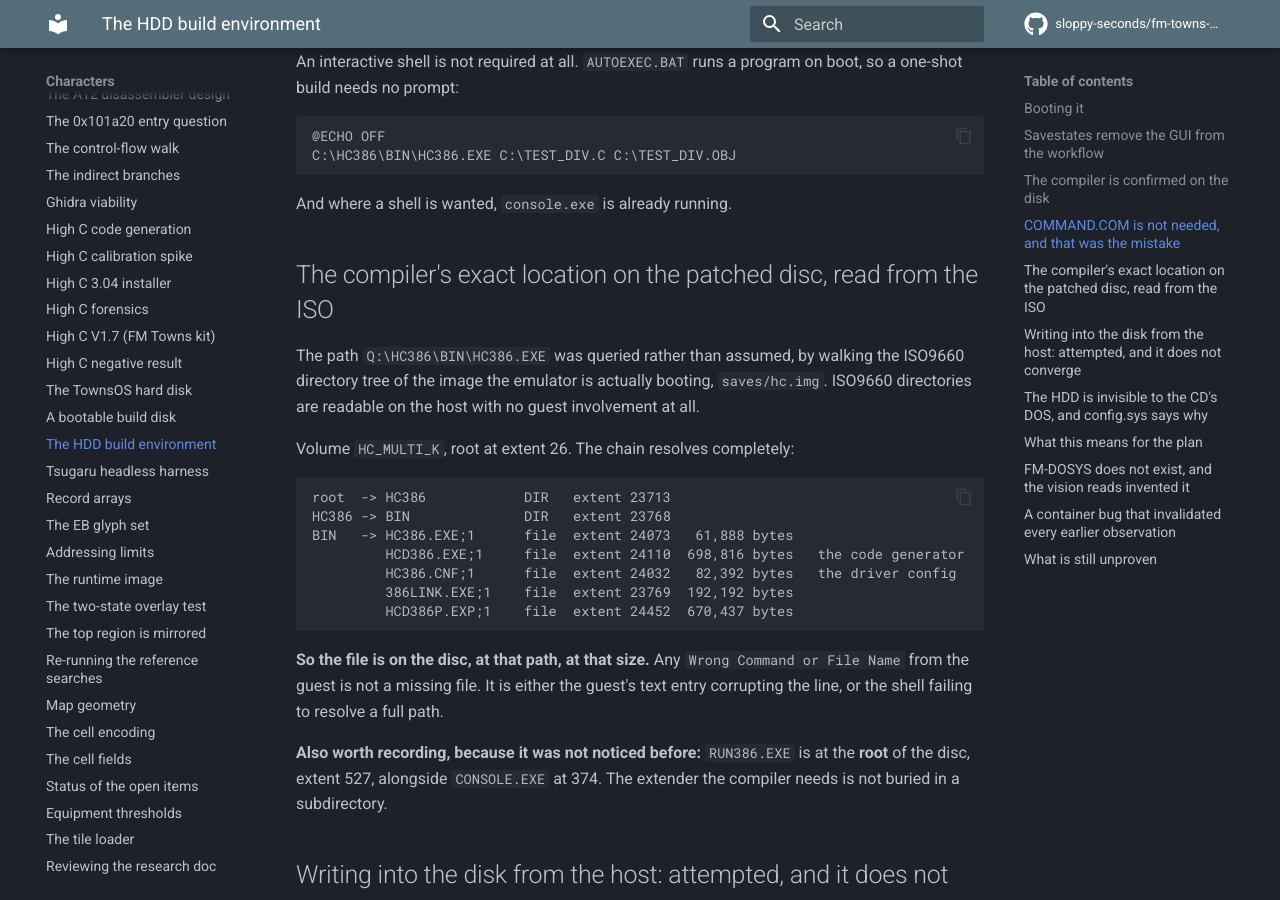
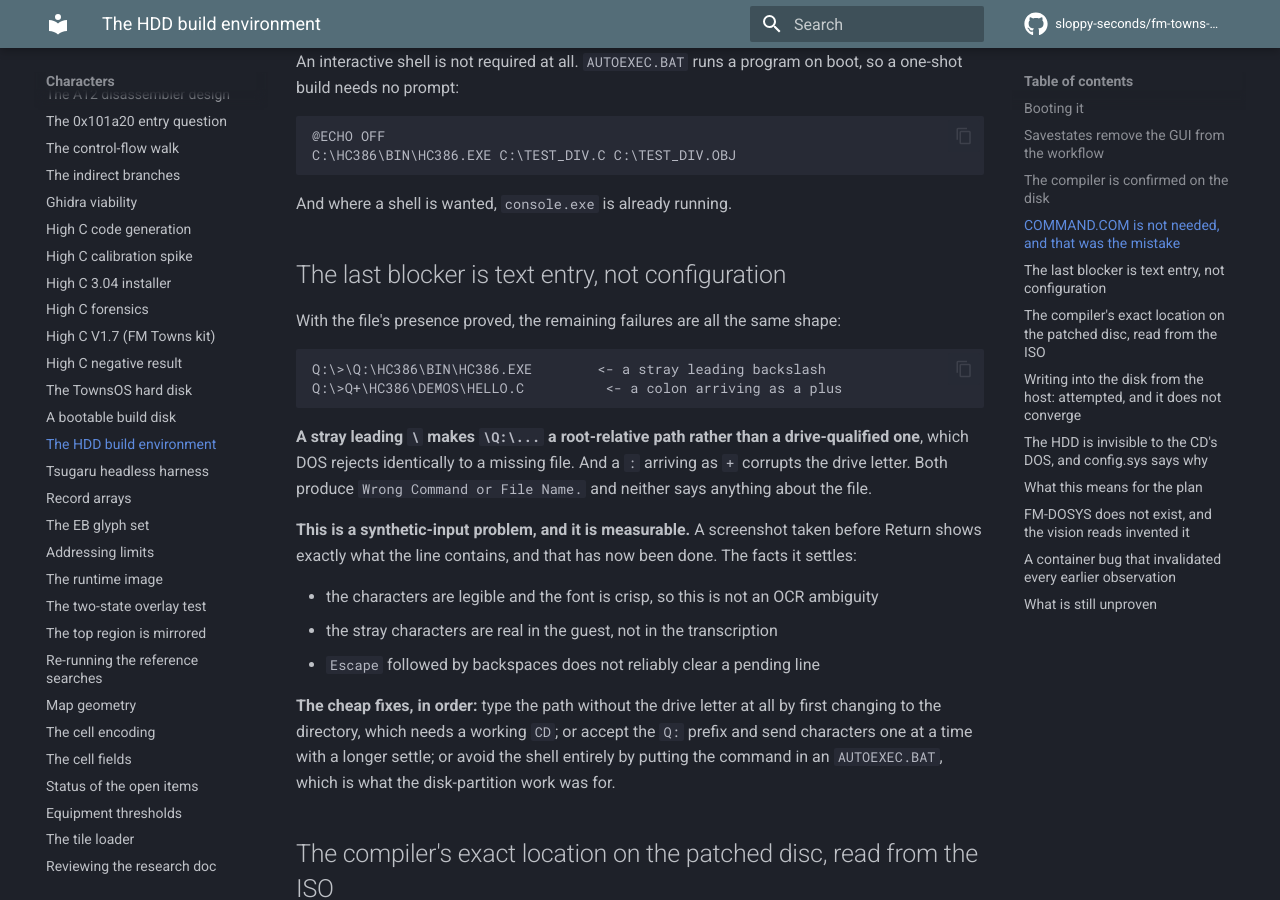
Before and after one commit to sloppy-seconds/fm-towns-ultima, an MkDocs documentation site: the page built from docs/hdd-build-environment.md, in a window 1280 px wide and 900 px high, scrolled down 1500 px. Built offline with MkDocs 1.6.1 and Material for MkDocs 9.7.7, drawn with Linux system fonts in a browser that asks for light colours; comment, search, counter and statistics services are not loaded.

Commit message:
The last blocker is synthetic text entry, not configuration
With the file's presence proved from the ISO, every remaining failure is the same shape:

  Q:\>\Q:\HC386\BIN\HC386.EXE     a stray leading backslash
  Q:\>Q+\HC386\DEMOS\HELLO.C      a colon arriving as a plus

A stray leading backslash makes \Q:\... a root-relative path rather than a drive-qualified one, which DOS rejects
identically to a missing file. A colon arriving as a plus corrupts the drive letter. Both produce "Wrong Command or
File Name", and neither says anything about the file.

This is a synthetic-input problem and it is measurable: a screenshot taken before Return shows exactly what the line
contains, and that has now been done. What it settles is that the characters are legible and the font is crisp, so
this is not an OCR ambiguity, and the stray characters are real in the guest rather than artifacts of transcription.
Escape followed by backspaces does not reliably clear a pending line.

Cheap fixes in order: type the path without the drive letter after changing directory, which needs a working CD; or
send characters one at a time with a longer settle; or avoid the shell entirely with an AUTOEXEC.BAT, which is what
the disk-partition work was for.

The important boundary now stated clearly in the page: the configuration is understood and the file is present.
What remains is making xdotool deliver characters that TownsOS's line editor accepts, and that is an input harness
problem rather than an unknown about the machine.

````diff
--- a/docs/hdd-build-environment.md
+++ b/docs/hdd-build-environment.md
@@ -63,6 +63,30 @@ C:\HC386\BIN\HC386.EXE C:\TEST_DIV.C C:\TEST_DIV.OBJ
 ```
 
 And where a shell is wanted, `console.exe` is already running.
+
+## The last blocker is text entry, not configuration
+
+With the file's presence proved, the remaining failures are all the same shape:
+
+```
+Q:\>\Q:\HC386\BIN\HC386.EXE        <- a stray leading backslash
+Q:\>Q+\HC386\DEMOS\HELLO.C          <- a colon arriving as a plus
+```
+
+**A stray leading `\` makes `\Q:\...` a root-relative path rather than a drive-qualified one**, which DOS rejects
+identically to a missing file. And a `:` arriving as `+` corrupts the drive letter. Both produce
+`Wrong Command or File Name.` and neither says anything about the file.
+
+**This is a synthetic-input problem, and it is measurable.** A screenshot taken before Return shows exactly what the
+line contains, and that has now been done. The facts it settles:
+
+- the characters are legible and the font is crisp, so this is not an OCR ambiguity
+- the stray characters are real in the guest, not in the transcription
+- `Escape` followed by backspaces does not reliably clear a pending line
+
+**The cheap fixes, in order:** type the path without the drive letter at all by first changing to the directory,
+which needs a working `CD`; or accept the `Q:` prefix and send characters one at a time with a longer settle; or
+avoid the shell entirely by putting the command in an `AUTOEXEC.BAT`, which is what the disk-partition work was for.
 
 ## The compiler's exact location on the patched disc, read from the ISO
 
````
